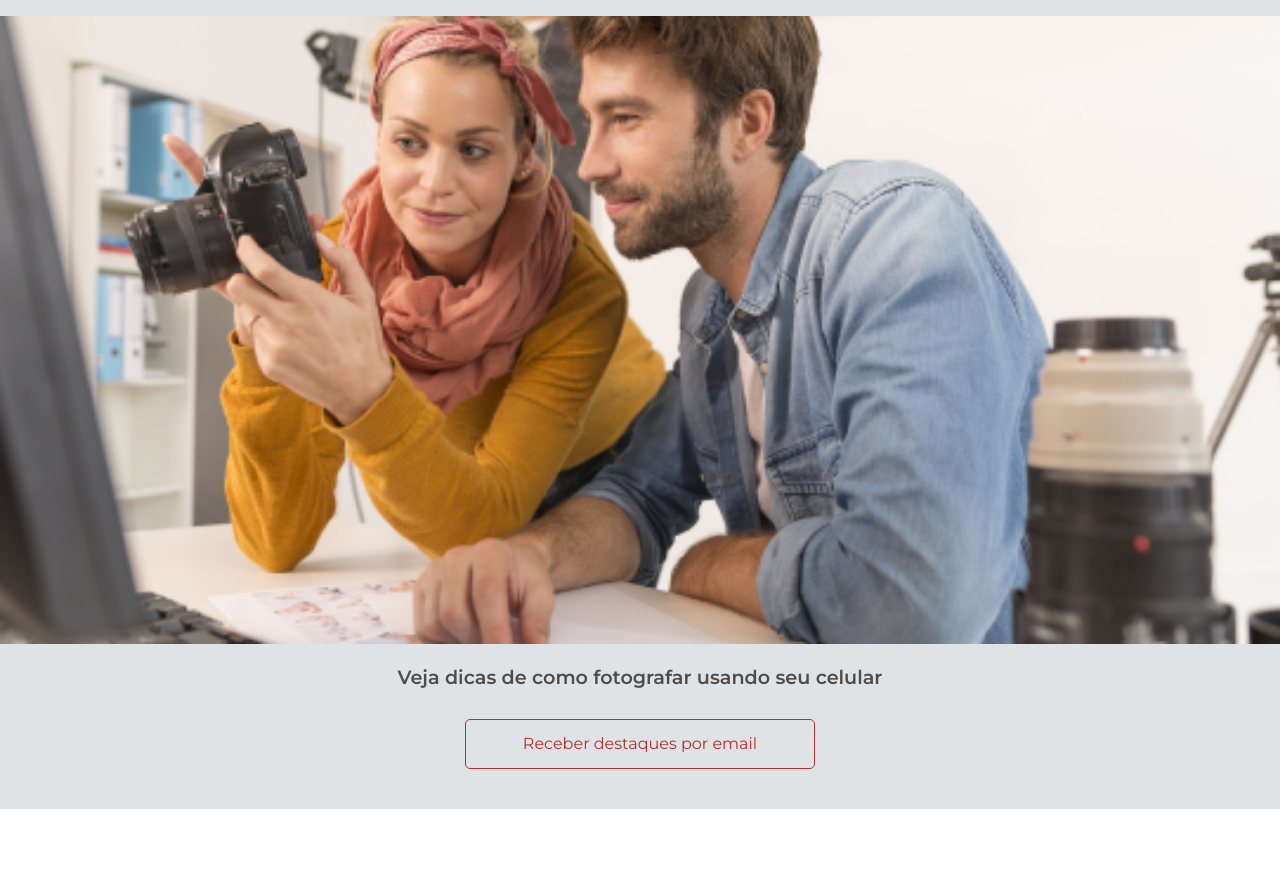
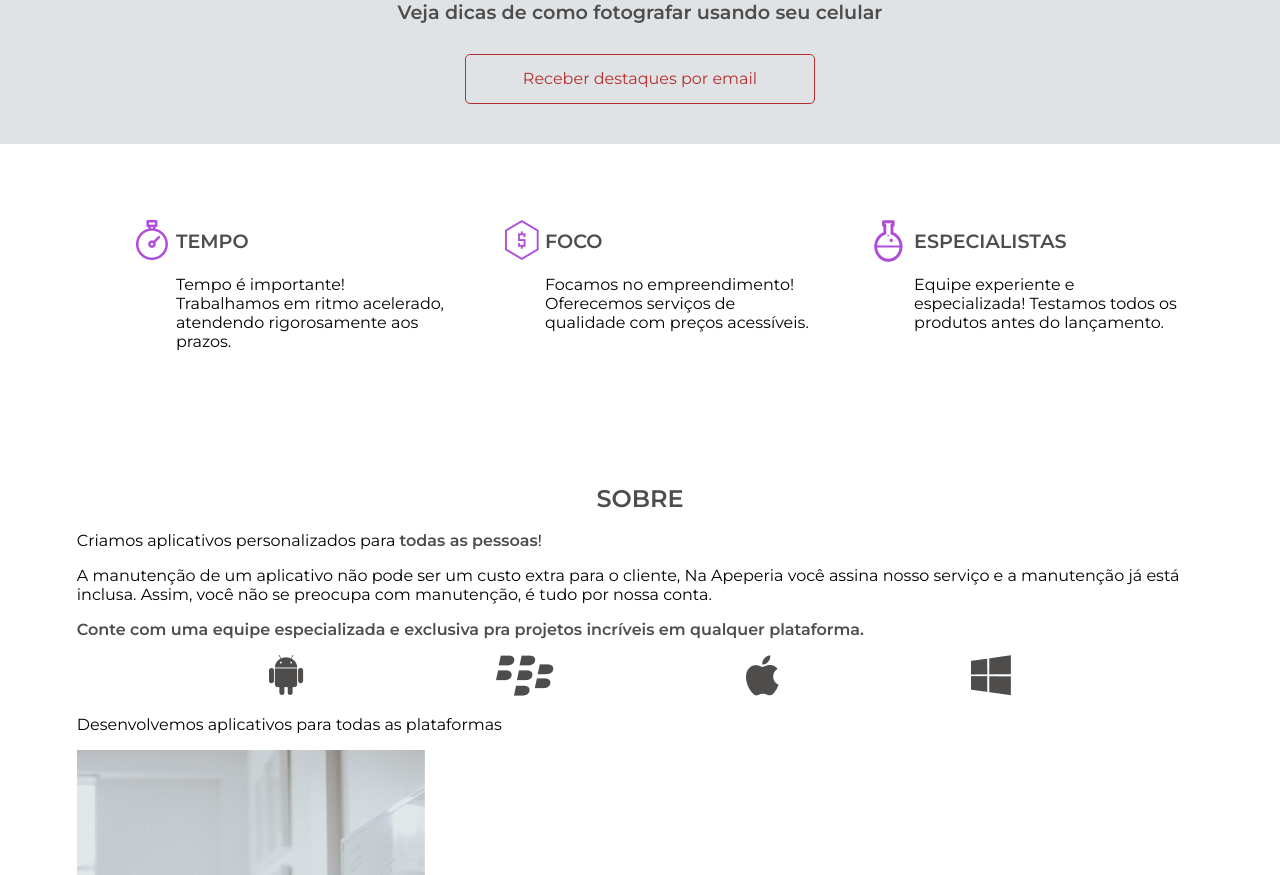
Before and after one commit to devguimaraes/Apperia-Alura, a plain HTML site: page index.html in a window 1280 px wide. Shown: the part 1185-2060 px from the top of the page. Before the commit the page ends 1994 px from the top, so only its background shows below. Drawn offline with Linux system fonts and the light colour scheme.

Commit message:
Adicionando sesão deferenciai e sobre

```diff
--- a/css/destaques.css
+++ b/css/destaques.css
@@ -27,6 +27,7 @@
 
 .destaque__painel-imagem {
     width: 100vw;
+    max-width: 600px;
 
     box-shadow: 0 2px 10px 5px #0000;
 }
--- /dev/null
+++ b/css/diferenciais.css
@@ -0,0 +1,48 @@
+.diferenciais {
+    padding-top: 3.5rem;
+    padding-bottom: 3.5rem;
+}
+
+.diferenciais__lista {
+    display: flex;
+    flex-wrap: wrap;
+    justify-content: space-evenly;
+}
+
+.diferenciais__item {
+    max-width: 350px;
+
+    box-sizing: border-box;
+    background-repeat: no-repeat;
+    background-position: top 1.25rem left 2.5rem;
+
+    padding: 2rem 0 2rem 5rem;
+}
+
+.diferenciais__ite--tempo {
+    background-image: url(../img/icone-relogio.png);
+
+}
+
+.diferenciais__ite--foco {
+    background-image: url(../img/icone-dinheiro.png);
+
+}
+
+.diferenciais__ite--especialistas {
+    background-image: url(../img/icone-quimica.png);
+
+}
+
+.item__titulo {
+    color: var(--cinza-escuro);
+    font-weight: 700;
+    font-size: 1.2rem;
+    text-transform: uppercase;
+
+    margin-bottom: 1.5rem;
+}
+
+.item__texto {
+    line-height: normal;
+}
--- /dev/null
+++ b/css/sobre.css
@@ -0,0 +1,34 @@
+.sobre {
+    padding-top: 3rem;
+    padding-bottom: 3rem;
+}
+
+.sobre__titulo {
+    color: var(--cinza-escuro);
+    font-weight: 700;
+    font-size: 1.5rem;
+    font-family: var(--montserrat);
+    text-transform: uppercase;
+    text-align: center;
+
+    margin-bottom: 1.25rem;
+}
+
+.sobre__texto {
+    line-height: normal;
+
+    margin-bottom: 1rem;
+}
+
+.sobre__texto--destaque {
+    color: var(--cinza-escuro);
+    font-weight: 700;
+}
+
+.sobre__plataformas {
+    display: flex;
+    flex-wrap: wrap;
+    justify-content: space-evenly;
+
+    margin-bottom: 1rem;
+}
--- a/index.html
+++ b/index.html
@@ -10,8 +10,11 @@
     <link rel="stylesheet" href="css/cabecalho.css">
     <link rel="stylesheet" href="css/chamada.css">
     <link rel="stylesheet" href="css/destaques.css">
-    <link href="https://fonts.googleapis.com/css2?family=Montserrat:wght@300;400;600&family=Open+Sans:wght@300;400;600&display=swap"
-    rel="stylesheet">
+    <link rel="stylesheet" href="css/diferenciais.css">
+    <link rel="stylesheet" href="css/sobre.css">
+    <link
+        href="https://fonts.googleapis.com/css2?family=Montserrat:wght@300;400;600&family=Open+Sans:wght@300;400;600&display=swap"
+        rel="stylesheet">
     <link rel="shortcut icon" href="img/logo-apeperia.svg" type="image/x-icon">
 
     <title>HOME | Apeperia </title>
@@ -35,7 +38,8 @@
     <main>
         <section class="chamada container">
             <h1 class="chamada__titulo">Aplicativos Na Medida</h1>
-            <p class="chamada__texto">Apeperia tem um jeito inovador de comparar e montar aplicativos para pequenas e médias empresas.</p>
+            <p class="chamada__texto">Apeperia tem um jeito inovador de comparar e montar aplicativos para pequenas e
+                médias empresas.</p>
 
             <a href="#" class="chamada__botao botao">Conheça os planos</a>
         </section>
@@ -43,17 +47,63 @@
             <h2 class="destaques__titulos">Destaques</h2>
             <a href="">
                 <figure class="destaques__painel">
-                    <img src="img/comecando-criar-logotipo.png" alt="Painel do post sobre criação de logotipo" class="destaque__painel-imagem">
-                    <figcaption class="destaques__painel-texto">Conheça as primeiras etapas para a criação de um logotipo</figcaption>
+                    <img src="img/comecando-criar-logotipo.png" alt="Painel do post sobre criação de logotipo"
+                        class="destaque__painel-imagem">
+                    <figcaption class="destaques__painel-texto">Conheça as primeiras etapas para a criação de um
+                        logotipo</figcaption>
                 </figure>
             </a>
             <a href="">
                 <figure class="destaques__painel">
-                    <img src="img/dicas-fotografia.png" alt="Painel do post sobre fotografia com celular" class="destaque__painel-imagem">
-                    <figcaption class="destaques__painel-texto">Veja dicas de como fotografar usando seu celular</figcaption>
+                    <img src="img/dicas-fotografia.png" alt="Painel do post sobre fotografia com celular"
+                        class="destaque__painel-imagem">
+                    <figcaption class="destaques__painel-texto">Veja dicas de como fotografar usando seu celular
+                    </figcaption>
                 </figure>
             </a>
             <a href="#" class="destaques__botao botao">Receber destaques por email</a>
+        </section>
+        <section class="diferenciais container">
+            <ul class="diferenciais__lista">
+                <li class="diferenciais__item diferenciais__ite--tempo">
+                    <h2 class="item__titulo">Tempo</h2>
+                    <p class="item__texto">Tempo é importante! Trabalhamos em ritmo acelerado, atendendo rigorosamente
+                        aos prazos.</p>
+                </li>
+                <li class="diferenciais__item diferenciais__ite--foco">
+                    <h2 class="item__titulo">Foco</h2>
+                    <p class="item__texto">Focamos no empreendimento! Oferecemos serviços de qualidade com preços
+                        acessíveis.</p>
+                </li>
+                <li class="diferenciais__item diferenciais__ite--especialistas">
+                    <h2 class="item__titulo">Especialistas</h2>
+                    <p class="item__texto">Equipe experiente e especializada! Testamos todos os produtos antes do
+                        lançamento.</p>
+                </li>
+            </ul>
+        </section>
+        <section class="sobre container">
+            <div class="sobre__conteudo">
+                <h2 class="sobre__titulo">Sobre</h2>
+                <p class="sobre__texto">Criamos aplicativos personalizados para <strong
+                        class="sobre__texto--destaque">todas as pessoas</strong>!</p>
+                <p class="sobre__texto">
+                    A manutenção de um aplicativo não pode ser um custo extra para o cliente, Na Apeperia você assina
+                    nosso serviço e a manutenção já está inclusa. Assim, você não se preocupa com manutenção, é tudo por
+                    nossa conta.
+                </p>
+                <p class="sobre__texto sobre__texto--destaque sobre__texto--divisao">
+                    Conte com uma equipe especializada e exclusiva pra projetos incríveis em qualquer plataforma.
+                </p>
+                <ul class="sobre__plataformas">
+                    <li><img src="img/android.png" alt="Ícone do Android"></li>
+                    <li><img src="img/blackberry.png" alt="Ícone da Blackberry"></li>
+                    <li><img src="img/apple.png" alt="Ícone da Apple"></li>
+                    <li><img src="img/windowsphone.png" alt="Ícone da Microsoft"></li>
+                </ul>
+                <p class="sobre__texto">Desenvolvemos aplicativos para todas as plataformas</p>
+            </div>
+            <img src="img/sobre-apeperia.png" alt="Sobre a Apeperia" class="sobre__imagem">
         </section>
     </main>
 </body>
```
